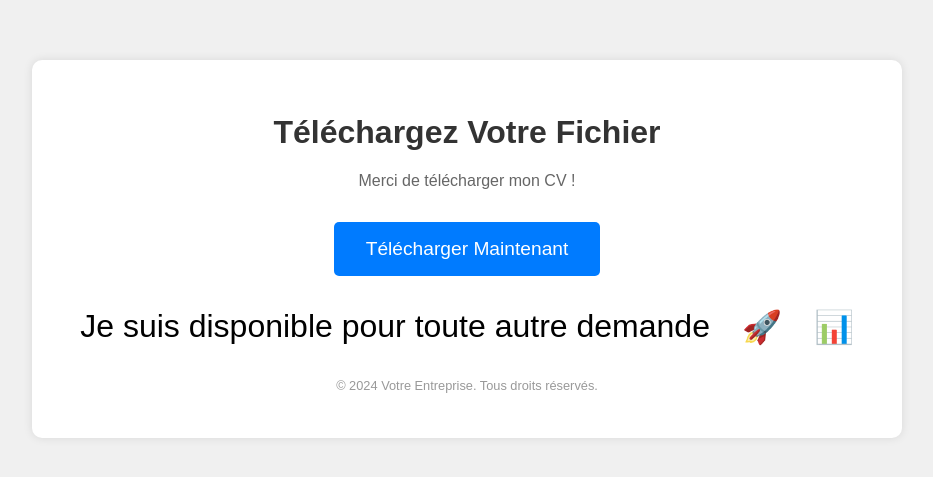
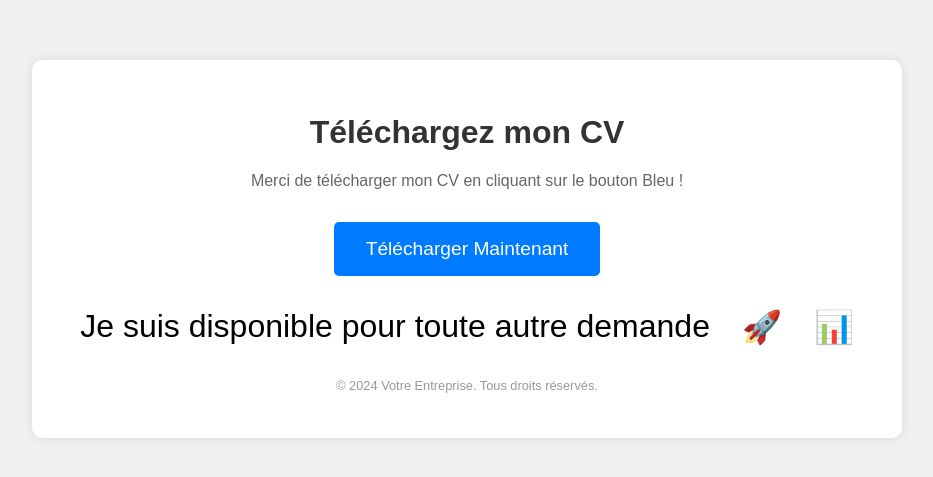
Before and after one commit to Antefel/telechar, a plain HTML site: page index.html in a window 1280 px wide. Shown: the part 151-628 px from the top of the page, without its empty margins (173-1106 px from the left). Drawn offline with Linux system fonts and the light colour scheme.

Commit message:
Update index.html
Clic sur le bouton

```diff
--- a/index.html
+++ b/index.html
@@ -7,11 +7,11 @@
 </head>
 <body style="font-family: Arial, sans-serif; margin: 0; padding: 0; display: flex; justify-content: center; align-items: center; height: 100vh; background-color: #f0f0f0;">
     <div style="text-align: center; background-color: white; padding: 2rem; border-radius: 10px; box-shadow: 0 0 10px rgba(0,0,0,0.1);">
-        <h1 style="color: #333;">Téléchargez Votre Fichier</h1>
-        <p style="color: #666; margin-bottom: 2rem;">Merci de télécharger mon CV !</p>
+        <h1 style="color: #333;">Téléchargez mon CV</h1>
+        <p style="color: #666; margin-bottom: 2rem;">Merci de télécharger mon CV en cliquant sur le bouton Bleu !</p>
         <a href="Mouyabi_CV.pdf" download="Mouyabi_CV"><button style="background-color: #007bff; color: white; padding: 1rem 2rem; border: none; border-radius: 5px; font-size: 1.2rem; cursor: pointer; transition: background-color 0.3s;" onmouseover="this.style.backgroundColor='#0056b3'" onmouseout="this.style.backgroundColor='#007bff'">Télécharger Maintenant</button></a>
         <div style="display: flex; justify-content: center; margin-top: 2rem;">
-            <div style="margin: 0 1rem; font-size: 2rem;">Je suis disponible pour toute autre demande</div>
+            <div style="margin: 0 1rem; font-size: 2rem;">Je suis disponible pour toute autre demande</div></br>
             <div style="margin: 0 1rem; font-size: 2rem;">🚀</div>
             <div style="margin: 0 1rem; font-size: 2rem;">📊</div>
         </div>
```
